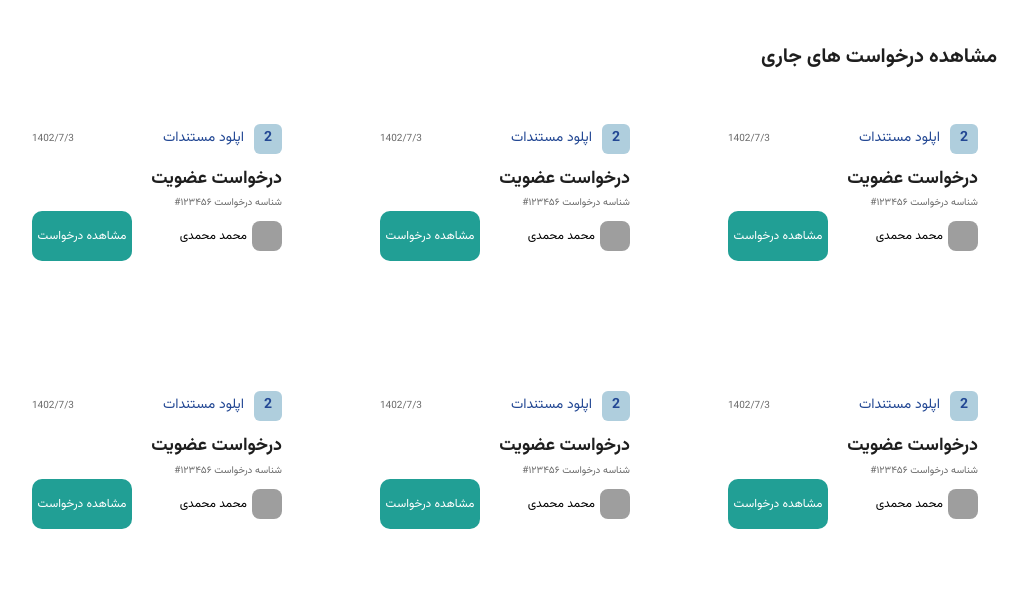
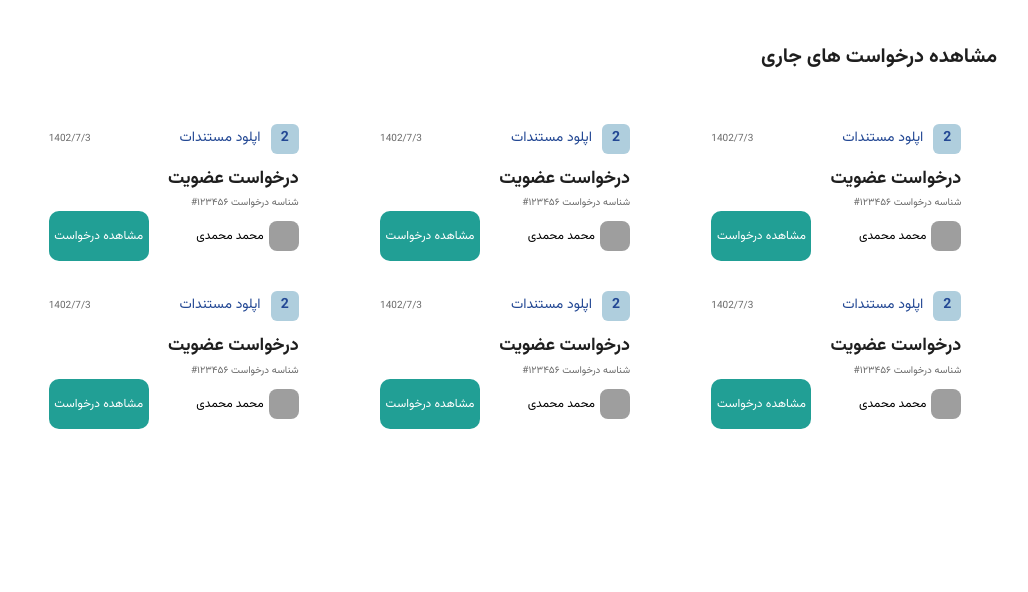
Before and after one commit to hana-houshmand/bootcamp-task-1, a plain HTML site: page src/index.html in a window 1280 px wide. Shown: the whole page, without its empty margins (135-1163 px from the left). Drawn offline with Linux system fonts and the light colour scheme; grey boxes are pictures that could not be loaded.

Commit message:
change style file

```diff
--- a/src/css/style.css
+++ b/src/css/style.css
@@ -151,15 +151,22 @@ h2 {
   padding: 4rem 2rem;
 }
 
+/* tablet-responsive */
+
 @media screen and (min-width: 768px) {
   .register {
     display: grid;
-    grid-template-columns: repeat(2, 1fr);
+    grid-template-columns: repeat(2, 300px);
     justify-items: center;
     align-items: center;
-    gap: 7rem;
+    gap: 3rem;
     padding: 1rem;
   }
+
+  .register__slide {
+    margin-bottom: 0;
+  }
+
   .h1 {
     margin-bottom: 6rem;
     font-size: 2.2rem;
@@ -169,15 +176,20 @@ h2 {
   }
 }
 
+/* desktop-responsive */
+
 @media screen and (min-width: 1024px) {
   .register {
     display: grid;
     grid-template-columns: repeat(3, 1fr);
     justify-items: center;
     align-items: center;
-    gap: 8rem;
-    padding: 1rem;
   }
+
+  .register__slide {
+    margin-bottom: 0;
+  }
+
   .h1 {
     margin-bottom: 8rem;
     font-size: 2.5rem;
```
